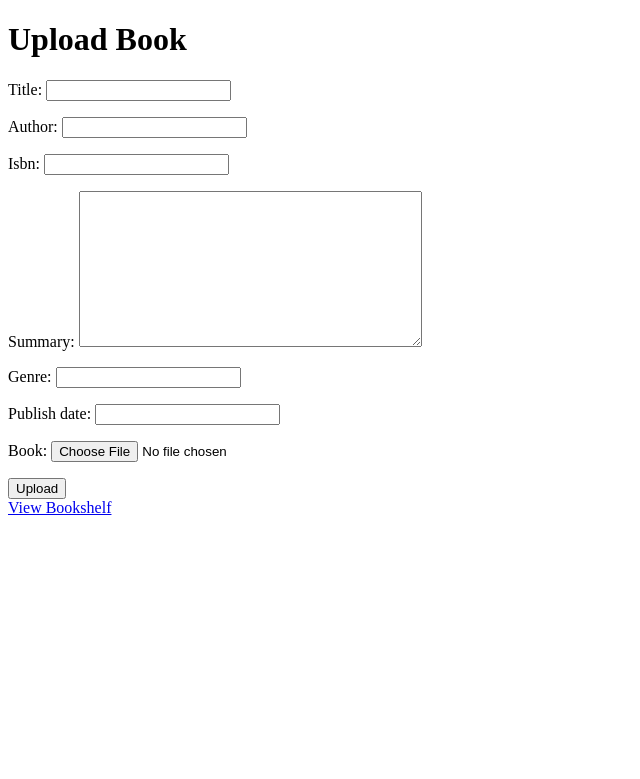
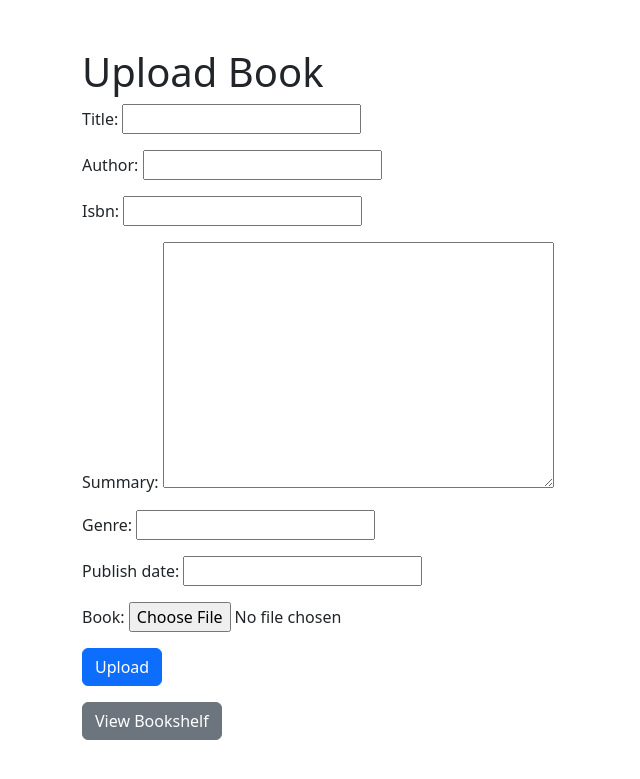
Before and after one commit to edwarddume55/myBookshelf_T, a Django app: page / in a window 1280 px wide. Shown: the top 779 px of the page, without its empty margins (0-640 px from the left). Run offline with Django 4.2, Linux system fonts and the light colour scheme; some libraries are stand-ins or nearby versions.

Commit message:
styling the book uploading page

```diff
--- a/templates/add_book.html
+++ b/templates/add_book.html
@@ -1,19 +1,30 @@
-<!doctype html>
+<!DOCTYPE html>
 <html lang="en">
 <head>
+    {% load static %}
     <meta charset="UTF-8">
-    <meta name="viewport"
-          content="width=device-width, user-scalable=no, initial-scale=1.0, maximum-scale=1.0, minimum-scale=1.0">
+    <meta name="viewport" content="width=device-width, initial-scale=1.0">
     <meta http-equiv="X-UA-Compatible" content="ie=edge">
     <title>Upload A Book</title>
+
+    <!-- Link to locally stored Bootstrap CSS and JS files -->
+    <link rel="stylesheet" href="{% static 'css/bootstrap.min.css' %}">
 </head>
 <body>
-<h1>Upload Book</h1>
-<form action="" method="post" enctype="multipart/form-data">
-    {% csrf_token %}
-    {{ form.as_p }}
-    <input type="submit" value="Upload">
-</form>
-<a href="{% url 'my_books' %}">View Bookshelf</a>
+<div class="container">
+    <h1 class="mt-5">Upload Book</h1>
+    <form action="" method="post" enctype="multipart/form-data">
+        {% csrf_token %}
+        <div class="form-group">
+            {{ form.as_p }}
+        </div>
+        <button type="submit" class="btn btn-primary">Upload</button>
+    </form>
+    <a href="{% url 'my_books' %}" class="btn btn-secondary mt-3">View Bookshelf</a>
+</div>
+
+<!-- Link to locally stored Bootstrap JS and jQuery (if needed) -->
+<script src="{% static 'js/jquery.min.js' %}"></script>
+<script src="{% static 'js/bootstrap.min.js' %}"></script>
 </body>
 </html>
```
